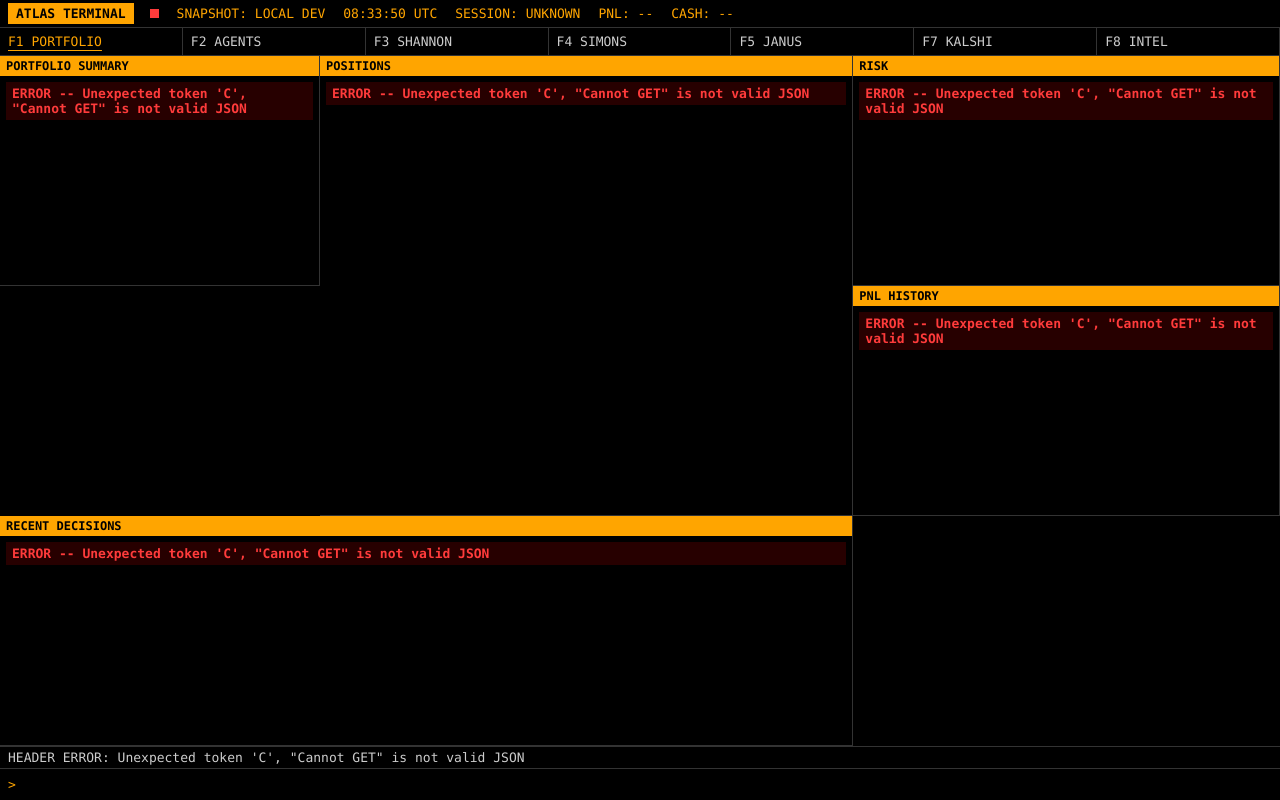
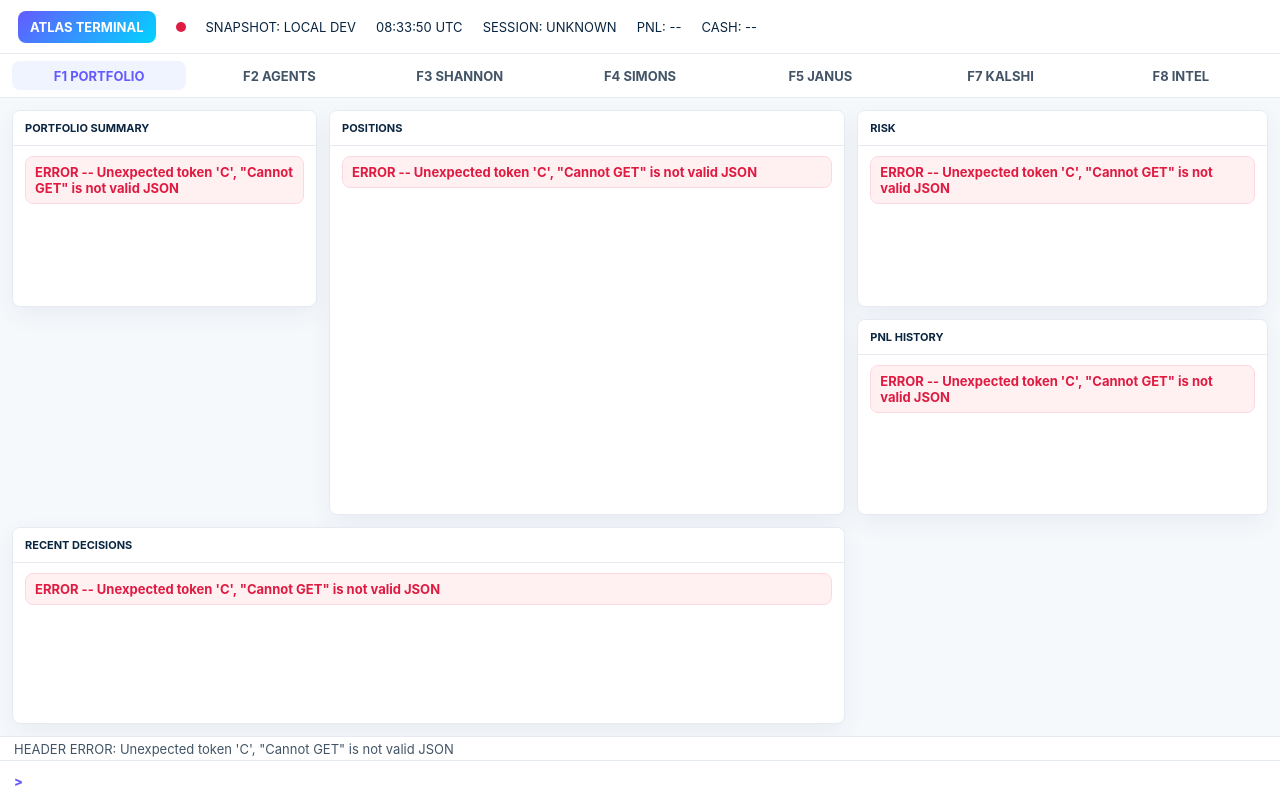
Before and after one commit to chrisworsey55/atlas, a Flask app: template terminal/templates/terminal.html in a window 1280 px wide. Run offline with Flask 3, Linux system fonts and the light colour scheme; the template is opened without the code that fills it, so the values that code supplies are empty.

Commit message:
terminal: stripe styling and live snapshot refresh

```diff
--- a/terminal/app.py
+++ b/terminal/app.py
@@ -163,9 +163,9 @@ ROUTES = {
     "backtest/fitness": sources.backtest_fitness,
     "backtest/equity": sources.backtest_equity,
     "backtest/ablations": sources.backtest_ablations,
-    "janus/regime": sources.janus_not_wired,
-    "janus/weights": sources.janus_not_wired,
-    "janus/reweighting": sources.janus_not_wired,
+    "janus/regime": sources.janus_regime,
+    "janus/weights": sources.janus_weights,
+    "janus/reweighting": sources.janus_reweighting,
 }
 
 
--- a/terminal/static/terminal.css
+++ b/terminal/static/terminal.css
@@ -5,9 +5,9 @@ body {
 }
 
 body {
-  background: #000;
-  color: #ffa500;
-  font-family: "JetBrains Mono", "IBM Plex Mono", "SFMono-Regular", Consolas, monospace;
+  background: #f6f9fc;
+  color: #0a2540;
+  font-family: Inter, ui-sans-serif, system-ui, -apple-system, BlinkMacSystemFont, "Segoe UI", sans-serif;
   font-size: 13px;
   letter-spacing: 0;
   overflow: hidden;
@@ -16,7 +16,7 @@ body {
 #terminal {
   box-sizing: border-box;
   display: grid;
-  grid-template-rows: 28px 28px 1fr 54px;
+  grid-template-rows: 54px 44px 1fr 64px;
   height: 100vh;
   width: 100vw;
 }
@@ -29,52 +29,59 @@ body {
 
 .terminal-header {
   align-items: center;
-  border-bottom: 1px solid #333;
-  gap: 16px;
-  padding: 0 8px;
+  background: #fff;
+  border-bottom: 1px solid #e6ebf1;
+  gap: 20px;
+  padding: 0 18px;
 }
 
 .brand {
-  background: #ffa500;
-  color: #000;
+  background: linear-gradient(135deg, #635bff, #00d4ff);
+  border-radius: 8px;
+  color: #fff;
   font-weight: 700;
-  padding: 3px 8px;
+  padding: 8px 12px;
 }
 
 .header-metrics {
   align-items: center;
   display: flex;
   flex: 1;
-  gap: 18px;
+  gap: 20px;
   min-width: 0;
   white-space: nowrap;
 }
 
 .health-dot {
-  background: #00ff7f;
+  background: #00d924;
+  border-radius: 999px;
   display: inline-block;
-  height: 9px;
-  width: 9px;
+  height: 10px;
+  width: 10px;
 }
 
 .health-dot.stale {
-  background: #ff3b3b;
+  background: #df1b41;
 }
 
 .function-row {
-  border-bottom: 1px solid #333;
+  background: #fff;
+  border-bottom: 1px solid #e6ebf1;
+  gap: 6px;
+  padding: 7px 12px;
 }
 
 .function-row button {
-  background: #000;
+  background: transparent;
   border: 0;
-  border-right: 1px solid #333;
-  color: #ccc;
+  color: #425466;
   cursor: pointer;
   flex: 1;
   font: inherit;
-  padding: 0 8px;
-  text-align: left;
+  font-weight: 650;
+  padding: 6px 10px;
+  border-radius: 8px;
+  text-align: center;
 }
 
 .function-row button:hover,
@@ -86,18 +93,19 @@ body {
 #terminal[data-workspace="F6"] .function-row button[data-target="F6"],
 #terminal[data-workspace="F7"] .function-row button[data-target="F7"],
 #terminal[data-workspace="F8"] .function-row button[data-target="F8"] {
-  color: #ffa500;
-  text-decoration: underline;
-  text-underline-offset: 4px;
+  background: #f0f4ff;
+  color: #635bff;
+  text-decoration: none;
 }
 
 .workspace {
   display: none;
   grid-template-columns: repeat(12, minmax(0, 1fr));
   grid-auto-rows: minmax(72px, 1fr);
-  gap: 0;
+  gap: 12px;
   min-height: 0;
   overflow: hidden;
+  padding: 12px;
 }
 
 .workspace.active {
@@ -105,45 +113,49 @@ body {
 }
 
 .panel {
-  border-bottom: 1px solid #333;
-  border-right: 1px solid #333;
+  background: #fff;
+  border: 1px solid #e6ebf1;
+  border-radius: 8px;
   box-sizing: border-box;
+  box-shadow: 0 8px 24px rgba(10, 37, 64, 0.06);
   min-height: 0;
   overflow: hidden;
 }
 
 .panel h2 {
-  background: #ffa500;
-  color: #000;
-  font-size: 12px;
+  background: #fff;
+  border-bottom: 1px solid #e6ebf1;
+  color: #0a2540;
+  font-size: 11px;
   font-weight: 700;
-  line-height: 20px;
+  line-height: 34px;
   margin: 0;
   overflow: hidden;
-  padding: 0 6px;
+  padding: 0 12px;
   text-overflow: ellipsis;
   white-space: nowrap;
 }
 
 .panel-body {
   box-sizing: border-box;
-  color: #ccc;
-  height: calc(100% - 20px);
+  color: #425466;
+  height: calc(100% - 34px);
   overflow: hidden;
-  padding: 6px;
+  padding: 10px 12px;
 }
 
 .terminal-footer {
-  border-top: 1px solid #333;
+  background: #fff;
+  border-top: 1px solid #e6ebf1;
   display: grid;
-  grid-template-rows: 22px 31px;
+  grid-template-rows: 24px 39px;
 }
 
 #status-line {
-  border-bottom: 1px solid #333;
-  color: #ccc;
+  border-bottom: 1px solid #e6ebf1;
+  color: #425466;
   overflow: hidden;
-  padding: 3px 8px;
+  padding: 4px 14px;
   white-space: nowrap;
 }
 
@@ -151,41 +163,45 @@ body {
   align-items: center;
   display: flex;
   gap: 6px;
-  padding: 0 8px;
+  padding: 0 14px;
 }
 
 #command-form label {
-  color: #ffa500;
+  color: #635bff;
+  font-weight: 800;
 }
 
 #command-input {
-  background: #000;
+  background: #fff;
   border: 0;
-  color: #ffa500;
+  color: #0a2540;
   flex: 1;
   font: inherit;
-  height: 28px;
+  font-weight: 650;
+  height: 32px;
   outline: 0;
 }
 
 .not-wired,
 .error-banner {
-  background: #270000;
-  color: #ff3b3b;
+  background: #fff1f2;
+  border: 1px solid #ffd7df;
+  border-radius: 8px;
+  color: #df1b41;
   font-weight: 700;
-  padding: 4px 6px;
+  padding: 7px 9px;
 }
 
 .positive {
-  color: #00ff7f;
+  color: #008055;
 }
 
 .negative {
-  color: #ff3b3b;
+  color: #df1b41;
 }
 
 .dim {
-  color: #ccc;
+  color: #697386;
 }
 
 .data-table {
@@ -196,16 +212,17 @@ body {
 
 .data-table th,
 .data-table td {
-  border-bottom: 1px solid #1f1f1f;
+  border-bottom: 1px solid #edf1f5;
   overflow: hidden;
-  padding: 2px 4px;
+  padding: 5px 6px;
   text-align: left;
   text-overflow: ellipsis;
   white-space: nowrap;
 }
 
 .data-table th {
-  color: #ffa500;
+  color: #697386;
+  font-size: 11px;
   font-weight: 700;
 }
 
@@ -216,11 +233,12 @@ body {
 }
 
 .kv span:nth-child(odd) {
-  color: #ffa500;
+  color: #697386;
+  font-weight: 700;
 }
 
 .kv span:nth-child(even) {
-  color: #ccc;
+  color: #0a2540;
   min-width: 0;
   overflow: hidden;
   text-overflow: ellipsis;
@@ -228,7 +246,7 @@ body {
 }
 
 pre {
-  color: #ccc;
+  color: #425466;
   font: inherit;
   margin: 0;
   max-height: 100%;
```
Also changed, not shown: terminal/sources/core.py (+51 -3 lines), terminal/README.md, terminal/dev_state/README.md, 2 other files.
